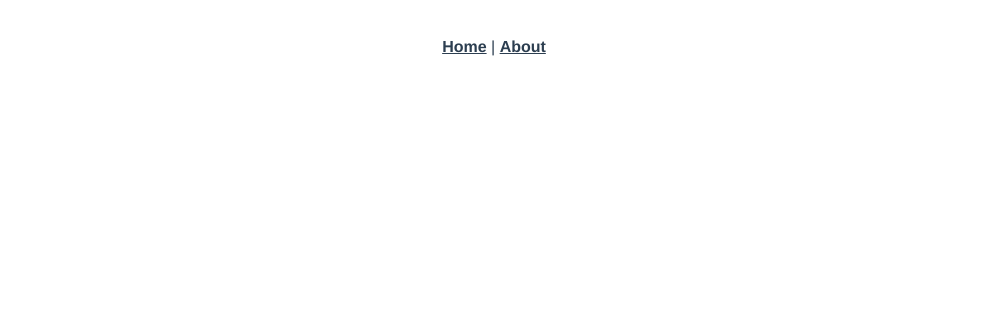
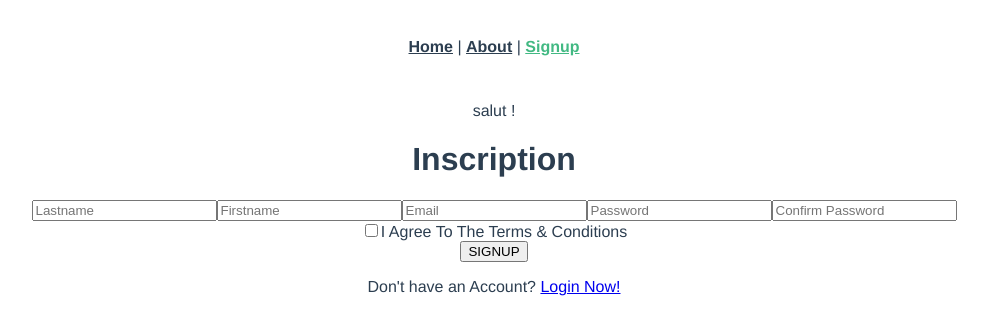
Before and after one commit to VinceM59/Groupomania, a Vue app in the folder frontend/: page /signup-form in a window 1280 px wide. Before the commit this address had no page. Shown: the top 334 px of the page, without its empty margins (146-1134 px from the left). Built offline with nearby package versions, Linux system fonts and the light colour scheme.

Commit message:
Début Signup

```diff
--- a/frontend/package.json
+++ b/frontend/package.json
@@ -8,6 +8,7 @@
     "lint": "vue-cli-service lint"
   },
   "dependencies": {
+    "axios": "^0.26.1",
     "core-js": "^3.8.3",
     "vue": "^3.2.13",
     "vue-router": "^4.0.3",
--- a/frontend/src/App.vue
+++ b/frontend/src/App.vue
@@ -1,9 +1,10 @@
 <template>
   <nav>
     <router-link to="/">Home</router-link> |
-    <router-link to="/about">About</router-link>
+    <router-link to="/about">About</router-link> |
+    <router-link to ="/signup-form">Signup</router-link>
   </nav>
-  <router-view/>
+  <router-view />
 </template>
 
 <style lang="scss">
--- a/frontend/src/router/index.js
+++ b/frontend/src/router/index.js
@@ -1,25 +1,32 @@
-import { createRouter, createWebHistory } from 'vue-router'
-import HomeView from '../views/HomeView.vue'
+import { createRouter, createWebHistory } from "vue-router";
+import HomeView from "../views/HomeView.vue";
+import Signup from "../views/Signup-form.vue";
 
 const routes = [
   {
-    path: '/',
-    name: 'home',
-    component: HomeView
+    path: "/",
+    name: "home",
+    component: HomeView,
   },
   {
-    path: '/about',
-    name: 'about',
+    path: "/about",
+    name: "about",
     // route level code-splitting
     // this generates a separate chunk (about.[hash].js) for this route
     // which is lazy-loaded when the route is visited.
-    component: () => import(/* webpackChunkName: "about" */ '../views/AboutView.vue')
-  }
-]
+    component: () =>
+      import(/* webpackChunkName: "about" */ "../views/AboutView.vue"),
+  },
+  {
+    path: "/signup-form",
+    name: "Signup-form",
+    component: Signup,
+  },
+];
 
 const router = createRouter({
   history: createWebHistory(process.env.BASE_URL),
-  routes
-})
+  routes,
+});
 
-export default router
+export default router;
--- /dev/null
+++ b/frontend/src/views/Signup-form.vue
@@ -0,0 +1,41 @@
+<template>
+  <div>
+      <div class = "register">
+          <p class ="register_text">salut !</p>
+      </div>
+      <div class="main-w3layouts wrapper">
+		<h1>Inscription</h1>
+		<div class="main-agileinfo">
+			<div class="agileits-top">
+				<form action="#" method="post">
+					<input class="text" type="text" name="Lastname" placeholder="Lastname" required="">
+					<input class="text" type="text" name="Firstname" placeholder="Firstname" required="">
+					<input class="text email" type="email" name="email" placeholder="Email" required="">
+					<input class="text" type="password" name="password" placeholder="Password" required="">
+					<input class="text w3lpass" type="password" name="password" placeholder="Confirm Password" required="">
+					<div class="wthree-text">
+						<label class="anim">
+							<input type="checkbox" class="checkbox" required="">
+							<span>I Agree To The Terms & Conditions</span>
+						</label>
+						<div class="clear"> </div>
+					</div>
+					<input type="submit" value="SIGNUP">
+				</form>
+				<p>Don't have an Account? <a href="#"> Login Now!</a></p>
+			</div>
+		</div>
+      </div>
+  </div>
+</template>
+
+<script>
+export default {
+    name:'Signup-form'
+
+}
+</script>
+
+<style scoped>
+
+</style>
```
Also changed, not shown: 1 other file (tests, documents, lock files or other folders).
